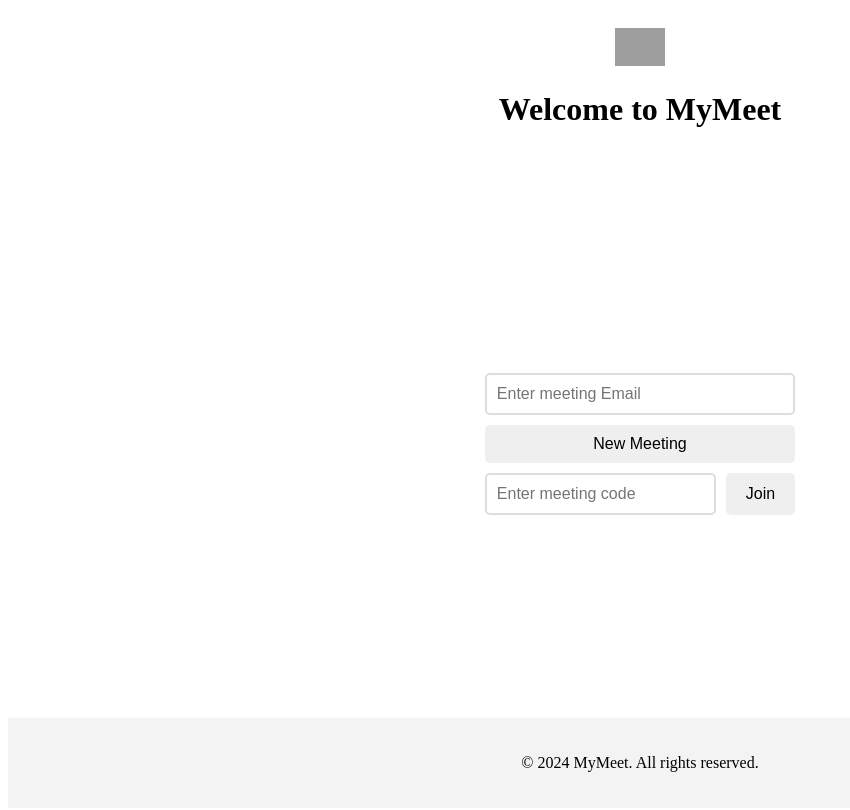
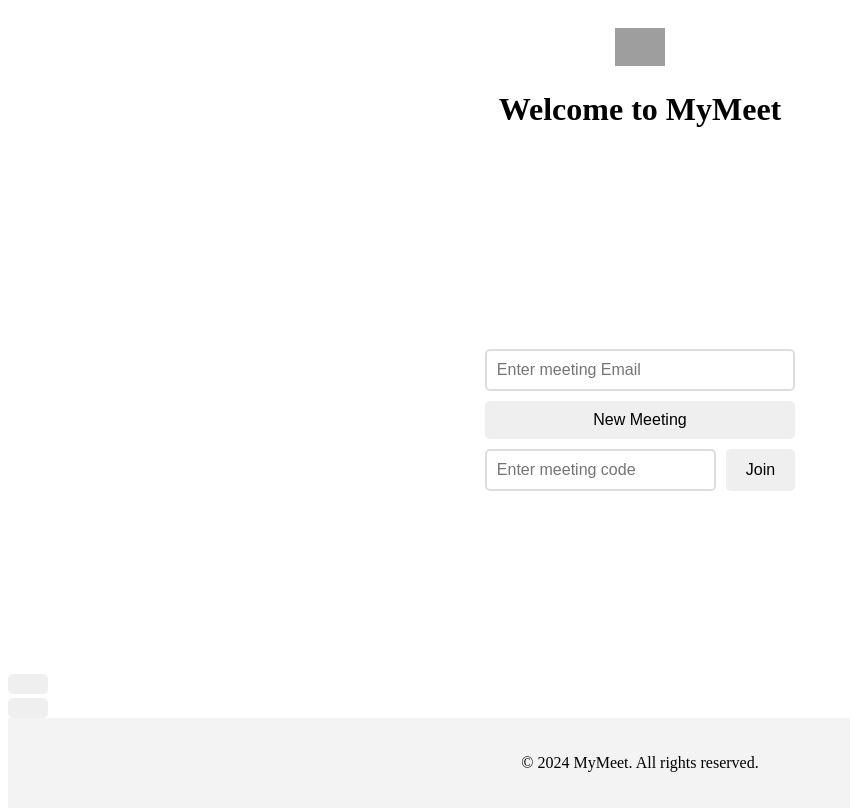
Before and after one commit to IstiakImran/webRTC-Project, a React (Vite) app: page / in a window 1280 px wide. Shown: the top 810 px of the page, without its empty margins (0-850 px from the left). Built offline with nearby package versions, Linux system fonts and the light colour scheme; no server answers; grey boxes are pictures that could not be loaded.

Commit message:
few changes added

```diff
--- a/src/Pages/HomePage/HomePage.jsx
+++ b/src/Pages/HomePage/HomePage.jsx
@@ -1,6 +1,6 @@
 import React, { useCallback, useEffect, useState } from 'react';
 import { useSelector } from 'react-redux';
-import { useNavigate } from 'react-router-dom';
+import { Link, useNavigate } from 'react-router-dom';
 import './HomePage.css';
 
 // Assuming you have a logo image in your assets folder
@@ -67,6 +67,15 @@
                     </div>
                 </div>
             </main>
+            <div>
+            <button className="action-button" onClick={joinMeeting}>
+                            <Link to="/broadcast"></Link>
+                        </button>
+                        <br />
+                        <button className="action-button" onClick={joinMeeting}>
+                            <Link to="/consumer"></Link>
+                        </button>
+            </div>
             <footer className="home-footer">
                 <p>© 2024 MyMeet. All rights reserved.</p>
             </footer>
```
